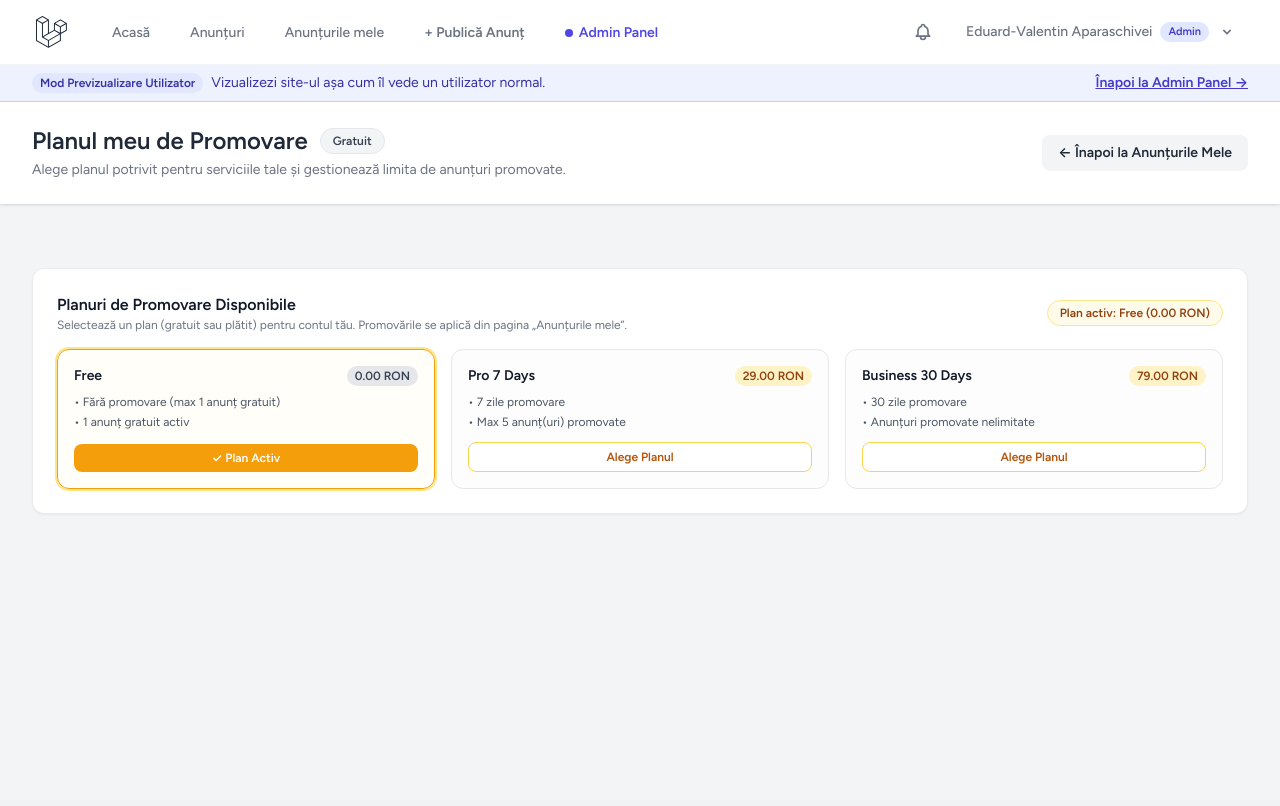
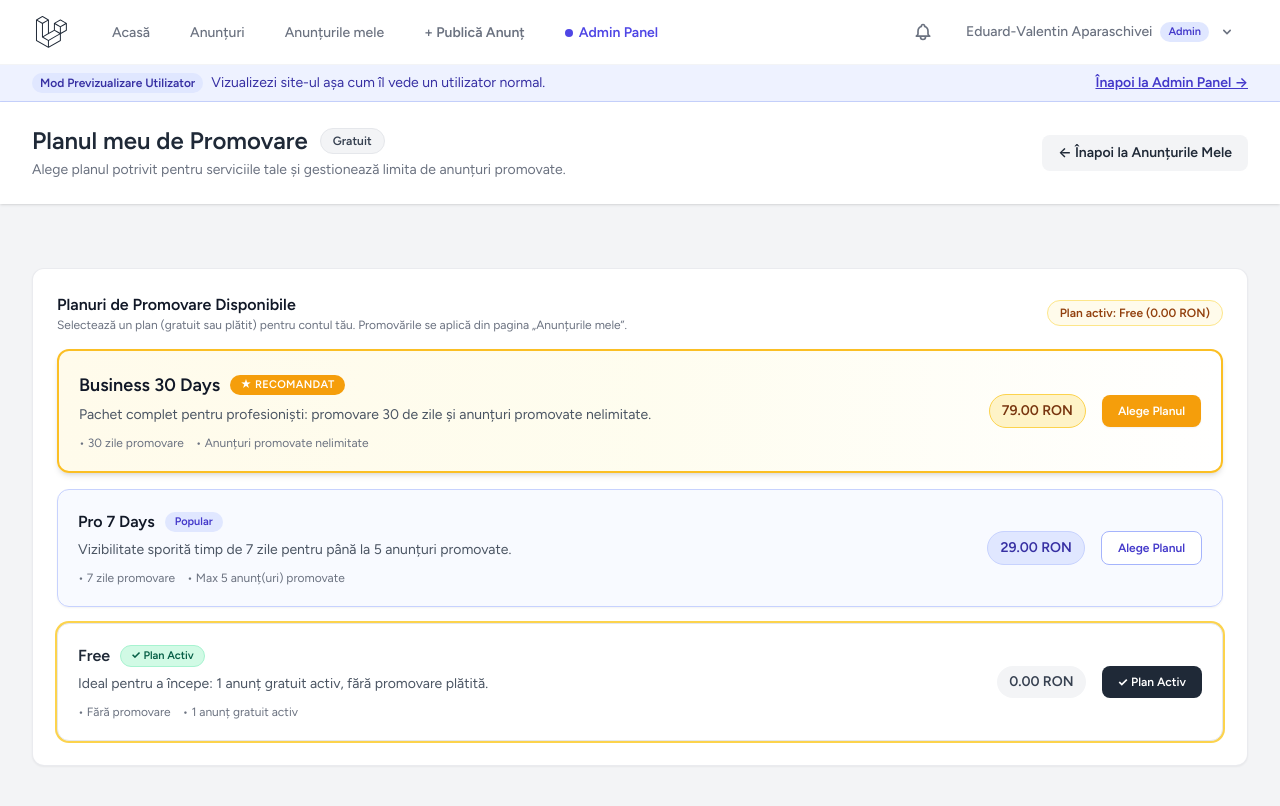
Before and after one commit to Eduardo1837/omulpotrivit, a Laravel app: page /my-plan in a window 1280 px wide. Before the commit the page ends 513 px from the top, so only its background shows below. Run offline with Laravel 12, Linux system fonts and the light colour scheme; a user stored in the database is signed in; data comes from the database, SQL or seed files in the repository; data that the repository does not hold is empty; style sheets or scripts are compiled from the project's sources.

Commit message:
Render my-plan as price-tiered list, seed descriptions, and add tests

```diff
--- a/database/seeders/DatabaseSeeder.php
+++ b/database/seeders/DatabaseSeeder.php
@@ -180,6 +180,7 @@ class DatabaseSeeder extends Seeder
         $plans = [
             [
                 'name' => 'Free',
+                'description' => 'Ideal pentru a începe: 1 anunț gratuit activ, fără promovare plătită.',
                 'price' => 0.00,
                 'currency' => 'RON',
                 'durationDays' => 0,
@@ -187,6 +188,7 @@ class DatabaseSeeder extends Seeder
             ],
             [
                 'name' => 'Pro 7 Days',
+                'description' => 'Vizibilitate sporită timp de 7 zile pentru până la 5 anunțuri promovate.',
                 'price' => 29.00,
                 'currency' => 'RON',
                 'durationDays' => 7,
@@ -194,6 +196,7 @@ class DatabaseSeeder extends Seeder
             ],
             [
                 'name' => 'Business 30 Days',
+                'description' => 'Pachet complet pentru profesioniști: promovare 30 de zile și anunțuri promovate nelimitate.',
                 'price' => 79.00,
                 'currency' => 'RON',
                 'durationDays' => 30,
@@ -202,7 +205,7 @@ class DatabaseSeeder extends Seeder
         ];
 
         foreach ($plans as $plan) {
-            PromotionPlan::firstOrCreate(
+            PromotionPlan::updateOrCreate(
                 ['name' => $plan['name']],
                 $plan
             );
--- a/resources/views/plans/index.blade.php
+++ b/resources/views/plans/index.blade.php
@@ -40,8 +40,8 @@
                     <span id="selected-plan-label" class="text-xs font-semibold px-3 py-1 rounded-full bg-amber-50 text-amber-800 border border-amber-200 hidden"></span>
                 </div>
 
-                <div id="plans-grid" class="grid grid-cols-1 md:grid-cols-3 gap-4">
-                    <div class="col-span-full text-xs text-gray-400 py-4 text-center">Se încarcă planurile de promovare...</div>
+                <div id="plans-grid" class="space-y-4">
+                    <div class="text-xs text-gray-400 py-4 text-center">Se încarcă planurile de promovare...</div>
                 </div>
             </div>
         </div>
@@ -128,40 +128,88 @@
             }
         }
 
+        function escapeHtml(text) {
+            const div = document.createElement('div');
+            div.textContent = text ?? '';
+            return div.innerHTML;
+        }
+
         function renderPlans() {
             const grid = document.getElementById('plans-grid');
             if (!grid) return;
 
             if (!loadedPlans.length) {
-                grid.innerHTML = '<div class="col-span-full text-xs text-gray-500 py-4 text-center">Nu există planuri configurate.</div>';
+                grid.innerHTML = '<div class="text-xs text-gray-500 py-4 text-center">Nu există planuri configurate.</div>';
                 return;
             }
 
-            grid.innerHTML = loadedPlans.map(plan => {
-                const isPaid = Number(plan.price) > 0;
+            // Sort descending by price so the highest-priced (most noticeable) plan appears first
+            const sortedPlans = [...loadedPlans].sort((a, b) => Number(b.price) - Number(a.price));
+            const maxPaidPrice = Math.max(0, ...sortedPlans.map(p => Number(p.price)));
+
+            grid.innerHTML = sortedPlans.map(plan => {
+                const price = Number(plan.price);
+                const isPaid = price > 0;
+                const isTopTier = isPaid && price === maxPaidPrice;
+                const isMidTier = isPaid && price < maxPaidPrice;
                 const isSelected = Number(selectedPlanId) === Number(plan.id);
-                const borderClass = isSelected
-                    ? 'border-amber-500 ring-2 ring-amber-200 bg-amber-50/30'
-                    : 'border-gray-200 bg-gray-50/40';
+
+                let rowClass = 'bg-white border border-gray-200';
+                let titleClass = 'text-base font-semibold text-gray-800';
+                let priceBadgeClass = 'bg-gray-100 text-gray-700';
+                let tierBadgeHtml = '';
+                let buttonClass = isSelected
+                    ? 'bg-gray-800 text-white'
+                    : 'bg-white border border-gray-300 text-gray-700 hover:bg-gray-50';
+
+                if (isTopTier) {
+                    rowClass = 'bg-gradient-to-r from-amber-50 via-yellow-50/70 to-white border-2 border-amber-400 shadow-md';
+                    titleClass = 'text-lg font-extrabold text-gray-900';
+                    priceBadgeClass = 'bg-amber-100 text-amber-900 border border-amber-300';
+                    tierBadgeHtml = '<span class="text-[11px] font-extrabold uppercase tracking-wide px-2.5 py-0.5 rounded-full bg-amber-500 text-white shadow-xs">★ Recomandat</span>';
+                    buttonClass = isSelected
+                        ? 'bg-amber-600 text-white shadow-sm'
+                        : 'bg-amber-500 hover:bg-amber-600 text-white shadow-sm';
+                } else if (isMidTier) {
+                    rowClass = 'bg-indigo-50/40 border border-indigo-200 shadow-sm';
+                    titleClass = 'text-base font-bold text-gray-900';
+                    priceBadgeClass = 'bg-indigo-100 text-indigo-800 border border-indigo-200';
+                    tierBadgeHtml = '<span class="text-[11px] font-bold px-2.5 py-0.5 rounded-full bg-indigo-100 text-indigo-700">Popular</span>';
+                    buttonClass = isSelected
+                        ? 'bg-indigo-600 text-white'
+                        : 'bg-white border border-indigo-300 text-indigo-700 hover:bg-indigo-50';
+                }
+
+                if (isSelected) {
+                    rowClass += ' ring-2 ring-amber-300';
+                }
+
                 const maxItemsText = plan.maxItems ? `Max ${plan.maxItems} anunț(uri) promovate` : 'Anunțuri promovate nelimitate';
-                const durationText = plan.durationDays > 0 ? `${plan.durationDays} zile promovare` : 'Fără promovare (max 1 anunț gratuit)';
+                const durationText = plan.durationDays > 0 ? `${plan.durationDays} zile promovare` : 'Fără promovare';
+                const descriptionHtml = plan.description
+                    ? `<p class="text-sm text-gray-600 mt-1">${escapeHtml(plan.description)}</p>`
+                    : '';
 
                 return `
-                    <div class="rounded-xl border p-4 flex flex-col justify-between transition ${borderClass}">
-                        <div>
-                            <div class="flex items-center justify-between gap-2">
-                                <h4 class="font-bold text-gray-900 text-sm">${plan.name}</h4>
-                                <span class="text-xs font-bold px-2 py-0.5 rounded-full ${isPaid ? 'bg-amber-100 text-amber-800' : 'bg-gray-200 text-gray-700'}">
-                                    ${Number(plan.price).toFixed(2)} ${plan.currency}
-                                </span>
+                    <div class="rounded-xl p-5 flex flex-col md:flex-row md:items-center md:justify-between gap-4 transition ${rowClass}">
+                        <div class="space-y-1.5 min-w-0">
+                            <div class="flex flex-wrap items-center gap-2.5">
+                                <h4 class="${titleClass}">${escapeHtml(plan.name)}</h4>
+                                ${tierBadgeHtml}
+                                ${isSelected ? '<span class="text-[11px] font-bold px-2.5 py-0.5 rounded-full bg-emerald-100 text-emerald-800 border border-emerald-200">✓ Plan Activ</span>' : ''}
                             </div>
-                            <ul class="mt-2 space-y-1 text-xs text-gray-600">
-                                <li>• ${durationText}</li>
-                                <li>• ${isPaid ? maxItemsText : '1 anunț gratuit activ'}</li>
-                            </ul>
+                            ${descriptionHtml}
+                            <div class="flex flex-wrap items-center gap-3 text-xs text-gray-500 pt-1">
+                                <span>• ${durationText}</span>
+                                <span>• ${isPaid ? maxItemsText : '1 anunț gratuit activ'}</span>
+                            </div>
                         </div>
-                        <div class="mt-3">
-                            <button type="button" onclick="activatePlan(${plan.id})" class="w-full py-1.5 px-3 rounded-lg text-xs font-semibold transition ${isSelected ? 'bg-amber-500 text-white' : 'bg-white border border-amber-300 text-amber-700 hover:bg-amber-50'}">
+
+                        <div class="flex items-center justify-between md:justify-end gap-4 shrink-0">
+                            <span class="text-sm font-extrabold px-3 py-1.5 rounded-full ${priceBadgeClass}">
+                                ${price.toFixed(2)} ${escapeHtml(plan.currency)}
+                            </span>
+                            <button type="button" onclick="activatePlan(${plan.id})" class="py-2 px-4 rounded-lg text-xs font-bold transition ${buttonClass}">
                                 ${isSelected ? '✓ Plan Activ' : 'Alege Planul'}
                             </button>
                         </div>
```
Also changed, not shown: PROJECT_ROADMAP.md (+1 -1 lines), tests/Feature/UserPlansApiTest.php (+41 -0 lines).
